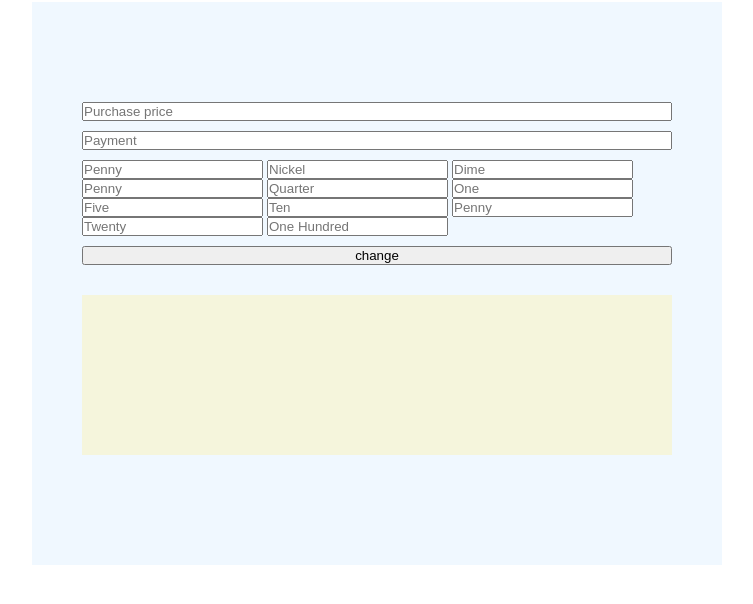
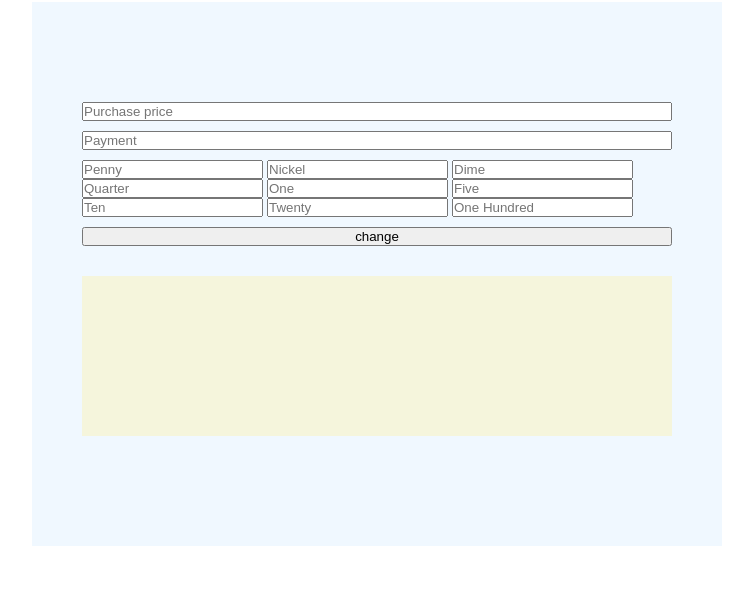
Before and after one commit to Godden13/cashRegister, a plain HTML site: page index.html in a window 1280 px wide. Shown: the part 90-694 px from the top of the page, without its empty margins (263-1016 px from the left). Drawn offline with Linux system fonts and the light colour scheme.

Commit message:
finish functionality on js

```diff
--- a/index.html
+++ b/index.html
@@ -39,14 +39,6 @@
 
           <input
             type="number"
-            name="penny"
-            id="penny"
-            class="money"
-            placeholder="Penny"
-          />
-
-          <input
-            type="number"
             name="quarter"
             id="quarter"
             class="money"
@@ -78,14 +70,6 @@
 
           <input
             type="number"
-            name="penny"
-            id="penny"
-            class="money"
-            placeholder="Penny"
-          />
-
-          <input
-            type="number"
             name="twenty"
             id="twenty"
             class="money"
```
Also changed, not shown: assets/style/style.css (+4 -4 lines), 1 other file.
